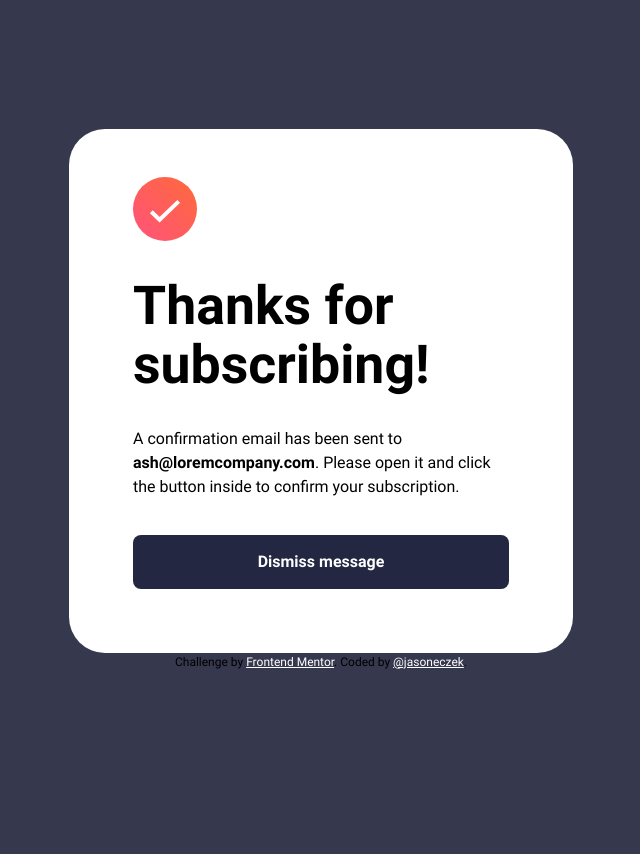
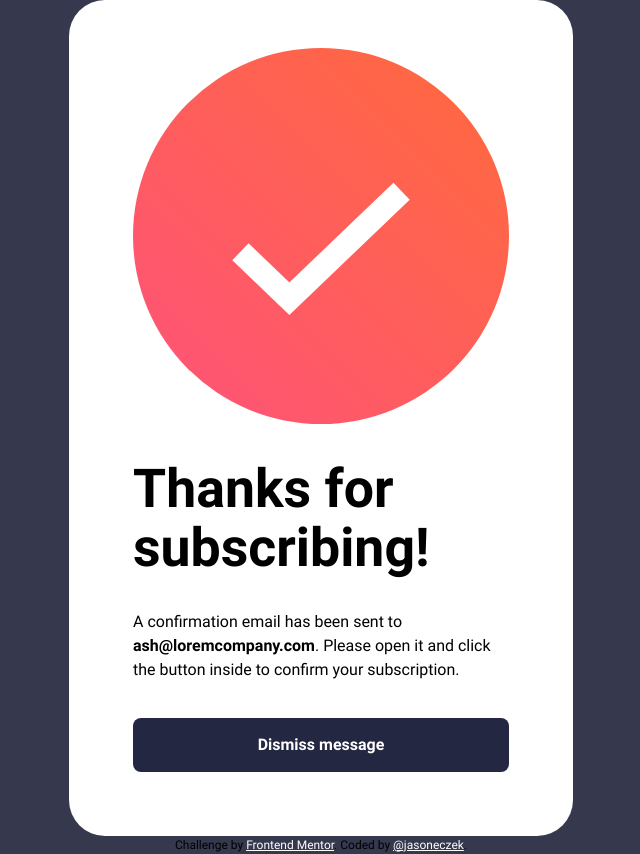
Before and after one commit to jasoneczek/fementor-newsletter-signup, a plain HTML site: page index.html in a window 1280 px wide. Both pictures are taken after typing "name@example.com" into the empty fields and a click on the button "Subscribe to monthly newsletter". Shown: the whole page, without its empty margins (319-959 px from the left). Before the commit the page ends 800 px from the top, so only its background shows below. Drawn offline with Linux system fonts and the light colour scheme.

Commit message:
Change picture and img to width 100%

```diff
--- a/src/css/style.css
+++ b/src/css/style.css
@@ -102,7 +102,7 @@ a:not([class]) {
 
 img,
 picture {
-  max-width: 100%;
+  width: 100%;
   display: block;
 }
 
@@ -231,6 +231,7 @@ button {
   font-weight: var(--btn-fw);
   background-color: var(--btn-bg);
   cursor: pointer;
+  transition: color 0.3s ease-in-out;
 }
 
 .btn:hover {
```
